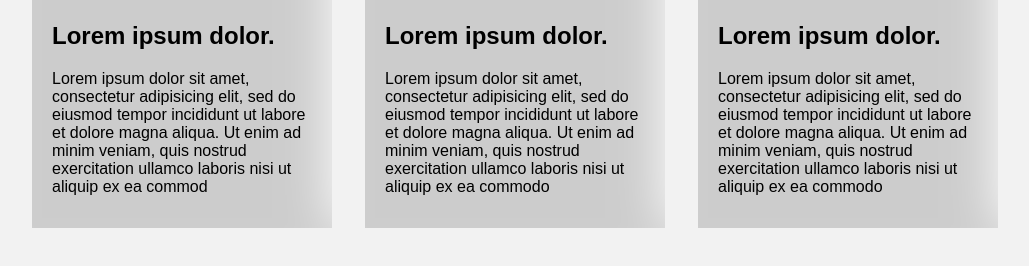
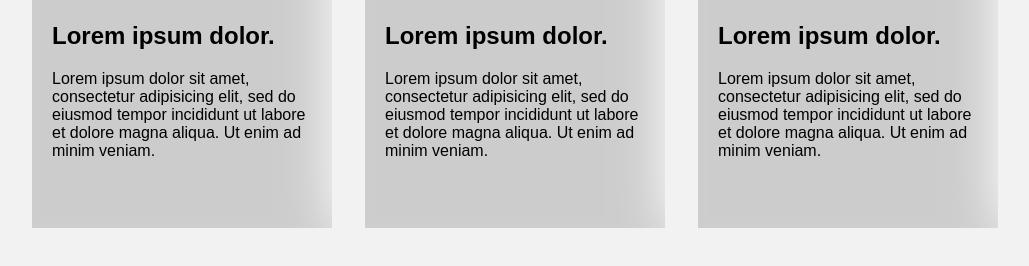
Before and after one commit to Minhajur1999/Flip-Card-Hover-Effects, a plain HTML site: page index.html in a window 1280 px wide. Shown: the part 342-608 px from the top of the page, without its empty margins (125-1154 px from the left). Drawn offline with Linux system fonts and the light colour scheme.

Commit message:
Update index.html

```diff
--- a/index.html
+++ b/index.html
@@ -18,8 +18,8 @@
         <div class="details">
             <h2>Lorem ipsum dolor.</h2>
             <p>Lorem ipsum dolor sit amet, consectetur adipisicing elit, sed do eiusmod
-            tempor incididunt ut labore et dolore magna aliqua. Ut enim ad minim veniam,
-            quis nostrud exercitation ullamco laboris nisi ut aliquip ex ea commod</p>
+            tempor incididunt ut labore et dolore magna aliqua. Ut enim ad minim veniam.
+            </p>
         </div>
     </div>
 
@@ -30,8 +30,8 @@
         <div class="details">
             <h2>Lorem ipsum dolor.</h2>
             <p>Lorem ipsum dolor sit amet, consectetur adipisicing elit, sed do eiusmod
-            tempor incididunt ut labore et dolore magna aliqua. Ut enim ad minim veniam,
-            quis nostrud exercitation ullamco laboris nisi ut aliquip ex ea commodo</p>
+            tempor incididunt ut labore et dolore magna aliqua. Ut enim ad minim veniam.
+            </p>
         </div>
     </div>
 
@@ -42,8 +42,8 @@
         <div class="details">
             <h2>Lorem ipsum dolor.</h2>
             <p>Lorem ipsum dolor sit amet, consectetur adipisicing elit, sed do eiusmod
-            tempor incididunt ut labore et dolore magna aliqua. Ut enim ad minim veniam,
-            quis nostrud exercitation ullamco laboris nisi ut aliquip ex ea commodo</p>
+            tempor incididunt ut labore et dolore magna aliqua. Ut enim ad minim veniam.
+            </p>
         </div>
     </div>
 
```
